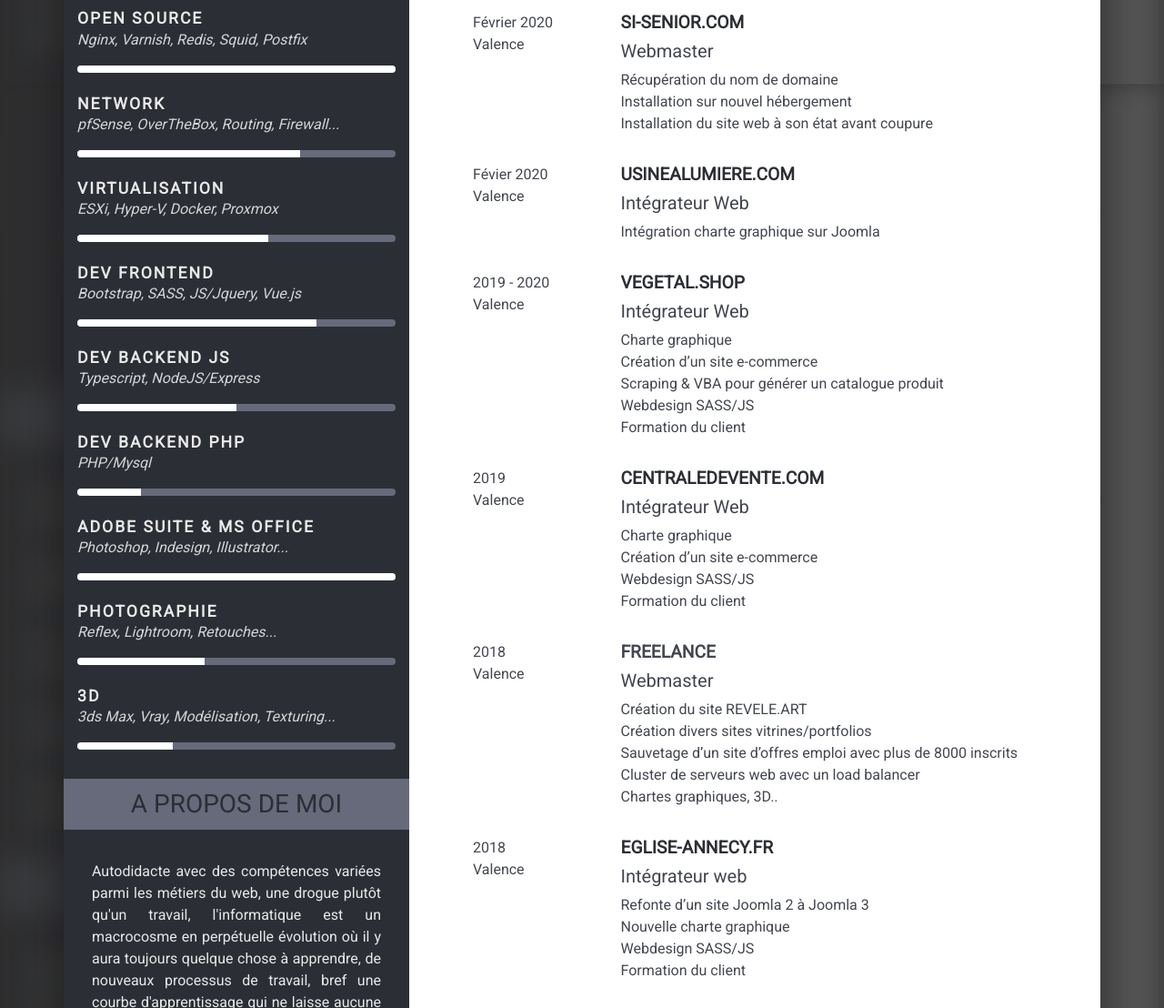
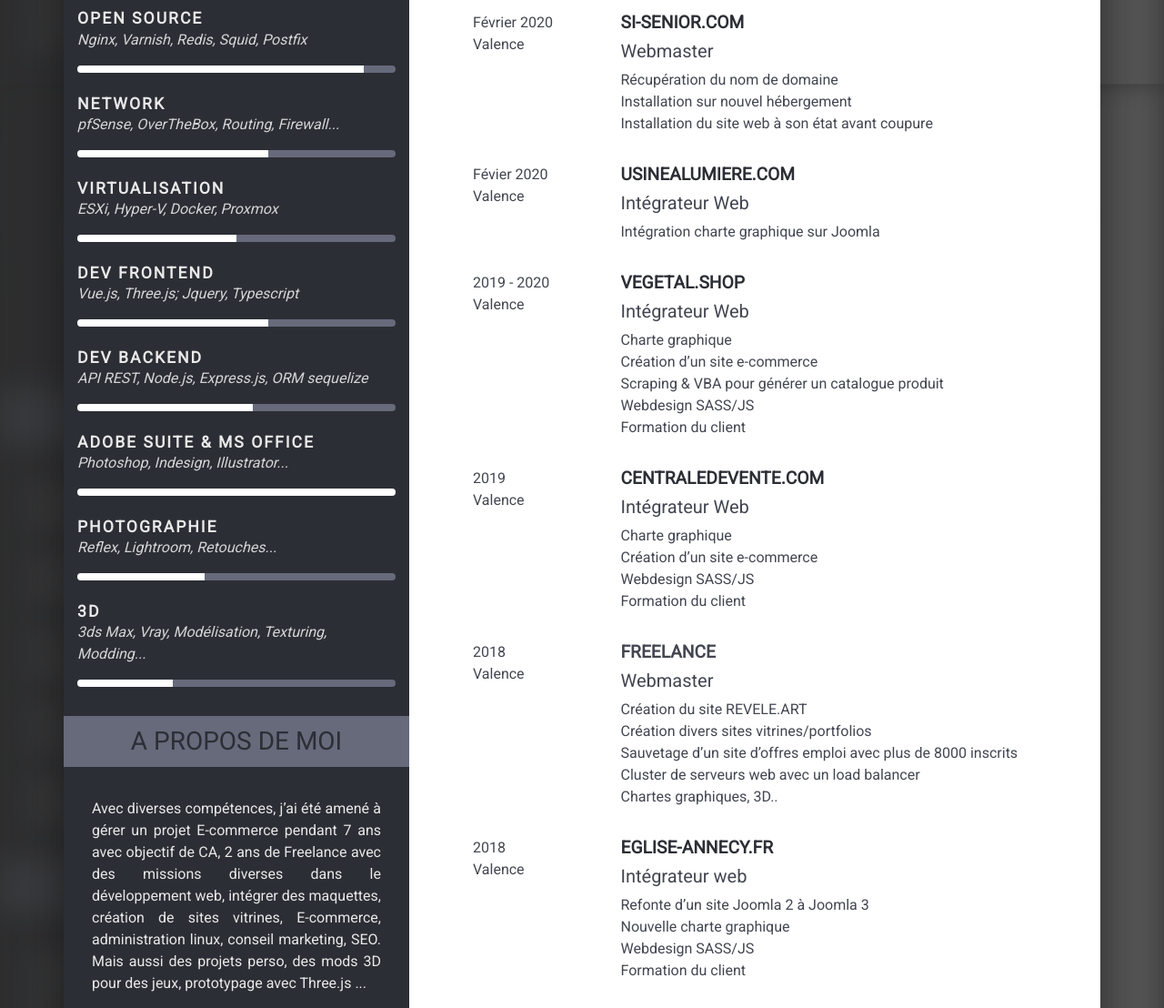
Before and after one commit to bpodwinski/oc_02_cv, a website built with webpack: page index.html in a window 1280 px wide. Shown: the part 1111-2219 px from the top of the page at 91% size. Built offline with nearby package versions, Linux system fonts and the light colour scheme.

Commit message:
Update the skills

```diff
--- a/index.html
+++ b/index.html
@@ -75,50 +75,43 @@
                         <h4>OS</h4>
                         <p>Debian, BSD, Windows Server, ESXi</p>
                         <div class="progress mb-4">
-                            <div class="progress-bar" role="progressbar" style="width: 100%" aria-valuenow="100"
+                            <div class="progress-bar" role="progressbar" style="width: 90%" aria-valuenow="90"
                                 aria-valuemin="0" aria-valuemax="100"></div>
                         </div>
 
                         <h4>OPEN SOURCE</h4>
                         <p>Nginx, Varnish, Redis, Squid, Postfix</p>
                         <div class="progress mb-4">
-                            <div class="progress-bar" role="progressbar" style="width: 100%" aria-valuenow="100"
+                            <div class="progress-bar" role="progressbar" style="width: 90%" aria-valuenow="90"
                                 aria-valuemin="0" aria-valuemax="100"></div>
                         </div>
 
                         <h4>NETWORK</h4>
                         <p>pfSense, OverTheBox, Routing, Firewall...</p>
                         <div class="progress mb-4">
-                            <div class="progress-bar" role="progressbar" style="width: 70%" aria-valuenow="70"
+                            <div class="progress-bar" role="progressbar" style="width: 60%" aria-valuenow="60"
                                 aria-valuemin="0" aria-valuemax="100"></div>
                         </div>
 
                         <h4>VIRTUALISATION</h4>
                         <p>ESXi, Hyper-V, Docker, Proxmox</p>
                         <div class="progress mb-4">
+                            <div class="progress-bar" role="progressbar" style="width: 50%" aria-valuenow="50"
+                                aria-valuemin="0" aria-valuemax="100"></div>
+                        </div>
+
+                        <h4>DEV FRONTEND</h4>
+                        <p>Vue.js, Three.js; Jquery, Typescript
+                        <p>
+                        <div class="progress mb-4">
                             <div class="progress-bar" role="progressbar" style="width: 60%" aria-valuenow="60"
                                 aria-valuemin="0" aria-valuemax="100"></div>
                         </div>
 
-                        <h4>DEV FRONTEND</h4>
-                        <p>Bootstrap, SASS, JS/Jquery, Vue.js
-                        <p>
+                        <h4>DEV BACKEND</h4>
+                        <p>API REST, Node.js, Express.js, ORM sequelize</p>
                         <div class="progress mb-4">
-                            <div class="progress-bar" role="progressbar" style="width: 75%" aria-valuenow="75"
-                                aria-valuemin="0" aria-valuemax="100"></div>
-                        </div>
-
-                        <h4>DEV BACKEND JS</h4>
-                        <p>Typescript, NodeJS/Express</p>
-                        <div class="progress mb-4">
-                            <div class="progress-bar" role="progressbar" style="width: 50%" aria-valuenow="50"
-                                aria-valuemin="0" aria-valuemax="100"></div>
-                        </div>
-
-                        <h4>DEV BACKEND PHP</h4>
-                        <p>PHP/Mysql</p>
-                        <div class="progress mb-4">
-                            <div class="progress-bar" role="progressbar" style="width: 20%" aria-valuenow="20"
+                            <div class="progress-bar" role="progressbar" style="width: 55%" aria-valuenow="55"
                                 aria-valuemin="0" aria-valuemax="100"></div>
                         </div>
 
@@ -137,7 +130,7 @@
                         </div>
 
                         <h4>3D</h4>
-                        <p>3ds Max, Vray, Modélisation, Texturing...</p>
+                        <p>3ds Max, Vray, Modélisation, Texturing, Modding...</p>
                         <div class="progress mb-4">
                             <div class="progress-bar" role="progressbar" style="width: 30%" aria-valuenow="30"
                                 aria-valuemin="0" aria-valuemax="100"></div>
@@ -146,11 +139,7 @@
 
                     <div class="about">
                         <h3>A propos de moi</h3>
-                        <p>Autodidacte avec des compétences variées parmi les métiers du web, une drogue plutôt qu'un
-                            travail, l'informatique est
-                            un macrocosme en perpétuelle évolution où il y aura toujours quelque chose à apprendre, de
-                            nouveaux processus de
-                            travail, bref une courbe d'apprentissage qui ne laisse aucune place à l'ennui !</p>
+                        <p>Avec diverses compétences, j’ai été amené à gérer un projet E-commerce pendant 7 ans avec objectif de CA, 2 ans de Freelance avec des missions diverses dans le développement web, intégrer des maquettes, création de sites vitrines, E-commerce, administration linux, conseil marketing, SEO. Mais  aussi des projets perso, des mods 3D pour des jeux, prototypage avec Three.js ...</p>
                     </div>
 
                     <div class="link">
```
